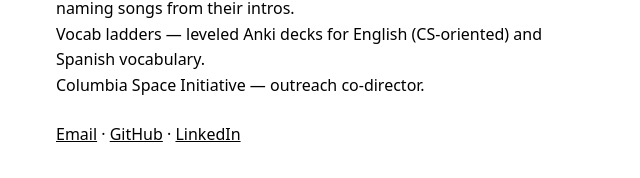
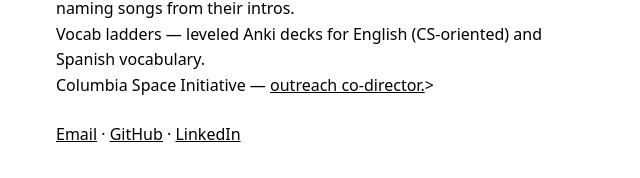
Before and after one commit to adrimayy/adrianorangel, a plain HTML site: page index.html in a window 1280 px wide. Shown: the part 220-398 px from the top of the page, 312-952 px from the left. Drawn offline with Linux system fonts and the light colour scheme.

Commit message:
Add link to Columbia Space Initiative outreach role

```diff
--- a/index.html
+++ b/index.html
@@ -21,7 +21,7 @@
   <li><a href="https://adrimayy.github.io/where-should-adriano-live/">Where should you live?</a> — an interactive map that scores every country and 744 cities on 23 factors.</li>
   <li>songdeck — a program that turns Spotify playlists into Anki decks for naming songs from their intros.</li>
   <li>Vocab ladders — leveled Anki decks for English (CS-oriented) and Spanish vocabulary.</li>
-  <li>Columbia Space Initiative — outreach co-director.</li>
+  <li>Columbia Space Initiative — <a href="https://columbiaspace.org/missions/outreach-operations/">outreach co-director.</a>></li>
 </ul>
 
 <p>
```
